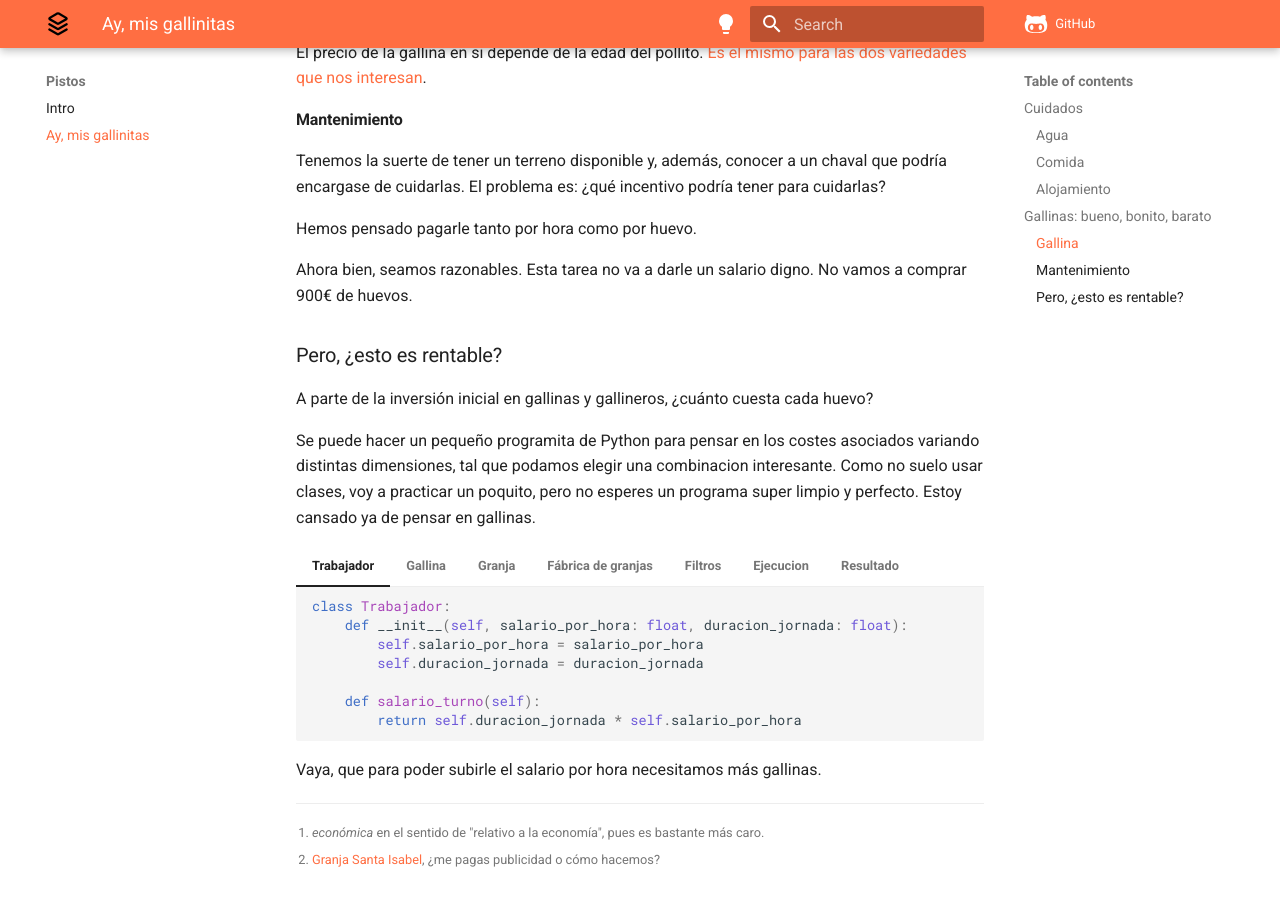
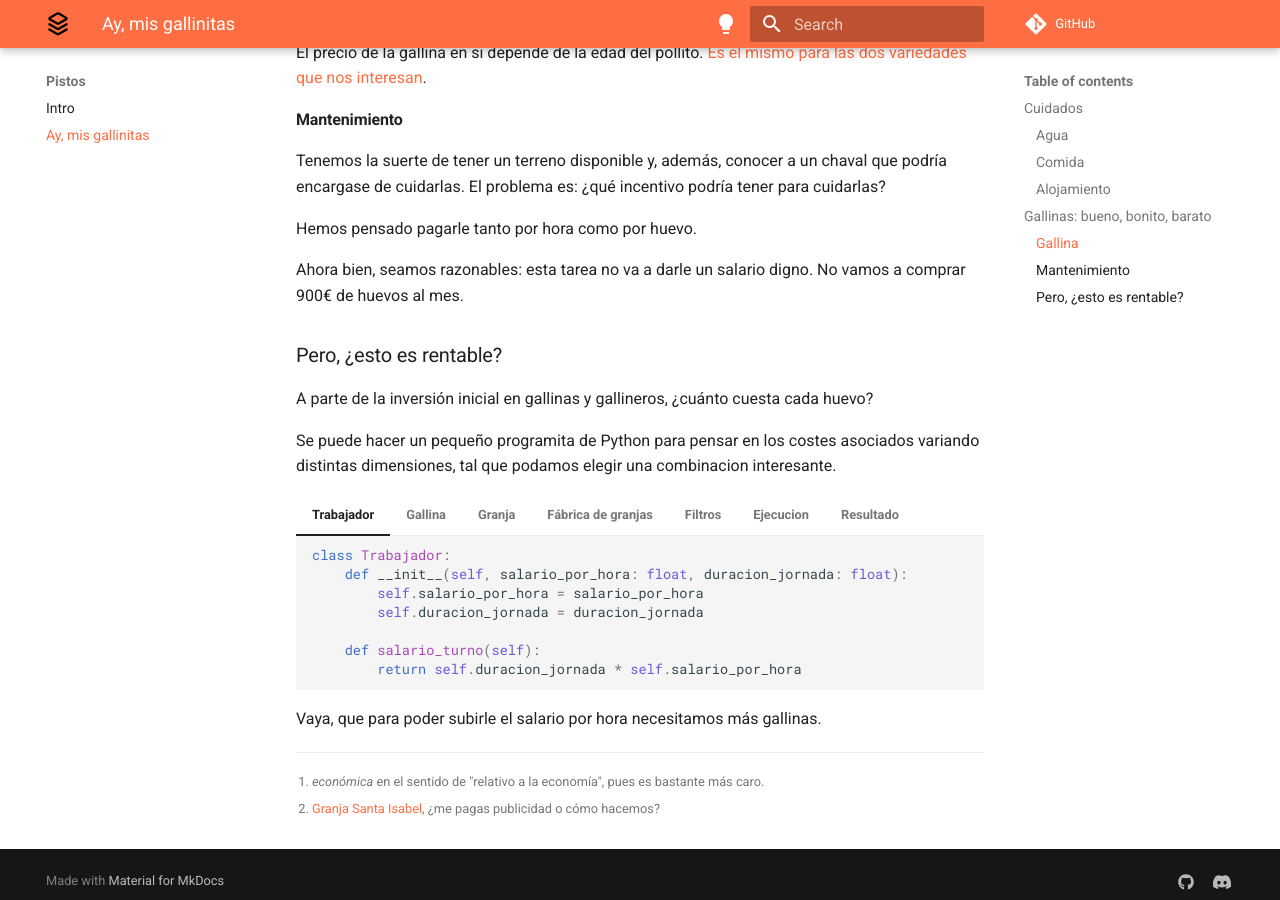
Before and after one commit to eltbus/guillepistos, an MkDocs documentation site: the page built from docs/pistos/chickens.md, in a window 1280 px wide and 900 px high, scrolled down 1610 px. Built offline with MkDocs 1.6.1 and Material for MkDocs 9.7.7, drawn with Linux system fonts in a browser that asks for light colours; comment, search, counter and statistics services are not loaded.

Commit message:
Okaish...

````diff
--- a/docs/pistos/chickens.md
+++ b/docs/pistos/chickens.md
@@ -43,12 +43,12 @@ Tenemos la suerte de tener un terreno disponible y, además, conocer a un chaval
 
 Hemos pensado pagarle tanto por hora como por huevo.
 
-Ahora bien, seamos razonables. Esta tarea no va a darle un salario digno. No vamos a comprar 900€ de huevos.
+Ahora bien, seamos razonables: esta tarea no va a darle un salario digno. No vamos a comprar 900€ de huevos al mes.
 
 ### Pero, ¿esto es rentable?
 A parte de la inversión inicial en gallinas y gallineros, ¿cuánto cuesta cada huevo?
 
-Se puede hacer un pequeño programita de Python para pensar en los costes asociados variando distintas dimensiones, tal que podamos elegir una combinacion interesante. Como no suelo usar clases, voy a practicar un poquito, pero no esperes un programa super limpio  y perfecto. Estoy cansado ya de pensar en gallinas.
+Se puede hacer un pequeño programita de Python para pensar en los costes asociados variando distintas dimensiones, tal que podamos elegir una combinacion interesante.
 
 === "Trabajador"
     ```python
--- a/mkdocs.yml
+++ b/mkdocs.yml
@@ -29,8 +29,6 @@ repo_url: https://github.com/eltbus/guillepistos
 
 theme:
   name: material
-  icon:
-    repo: fontawesome/brands/github-alt
   logo: img/stack.svg
   favicon: img/favicon-32x32.png
   palette:
@@ -144,6 +142,6 @@ extra_javascript:
 
 plugins:
   - markdownextradata:
-      data: data
+      data: docs/data
   - search
   # - git-revision-date-localized
````
Also changed, not shown: 1 other file.
